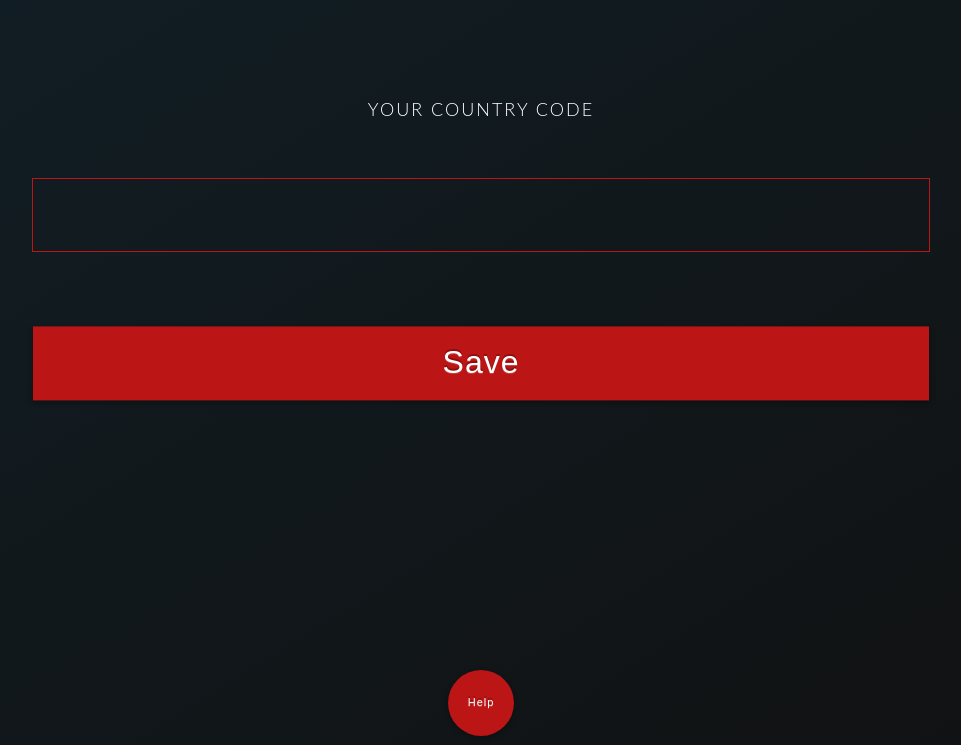
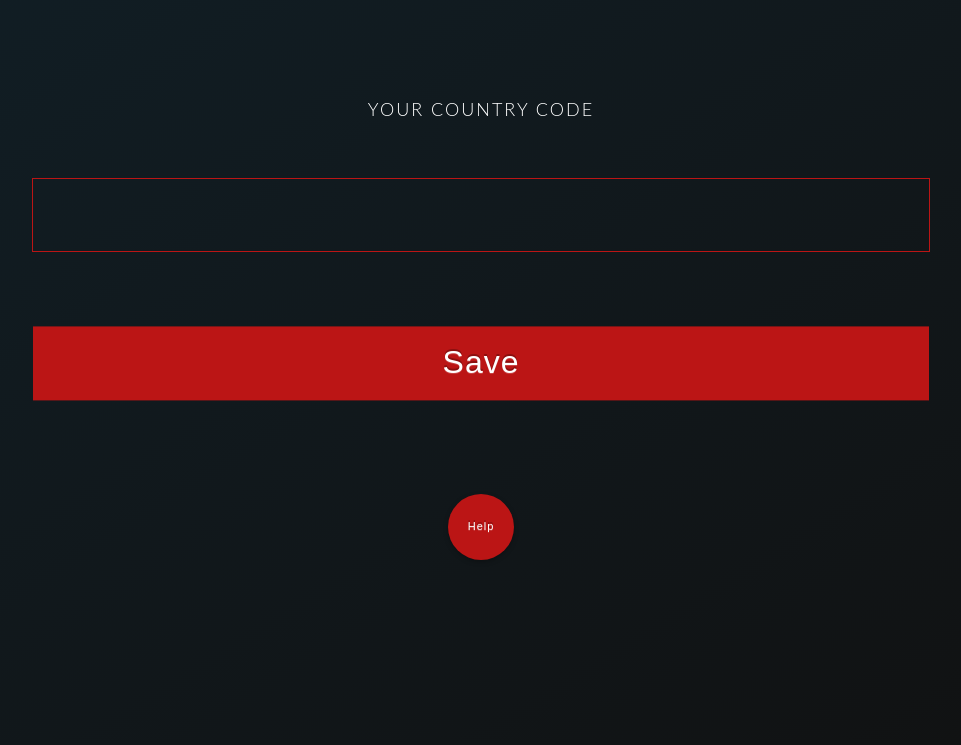
Before and after one commit to elieobeid7/phone-to-whatsapp, a plain HTML site: page index.html in a window 1280 px wide. Shown: the top 745 px of the page, without its empty margins (159-1120 px from the left). Drawn offline with nearby package versions, Linux system fonts and the light colour scheme.

Commit message:
handled firefox errors

```diff
--- a/styles.css
+++ b/styles.css
@@ -3,7 +3,6 @@ button {
   position: fixed;
   top: 50%;
   left: 50%;
-  display: block;
   width: 70vw;
   transition: all 0.5s cubic-bezier(0.4, 0.25, 0.8, 0.3);
 }
@@ -32,10 +31,8 @@ button,
   font-size: 2rem;
   line-height: 3.6rem;
   letter-spacing: 0.0625rem;
-  box-shadow: 0 3px 5px 1px rgba(0, 0, 0, 0.25);
   text-shadow: 0 -2px 0 rgba(0, 0, 0, 0.25), 0 1px 0 rgba(255, 255, 255, 0.2);
   text-align: center;
-  cursor: pointer;
   transition: opacity 0.4s 0.3s;
   transform: translate(-50%, -100%)
 }
@@ -168,8 +165,7 @@ a.code {
   color: #fff;
   cursor: pointer;
   box-shadow: 0 2px 5px 0 rgba(0, 0, 0, 0.26);
-  top: 92vh;
-  float: right;
+  top: 70vh;
 }
 
 .help-button:hover,
```
